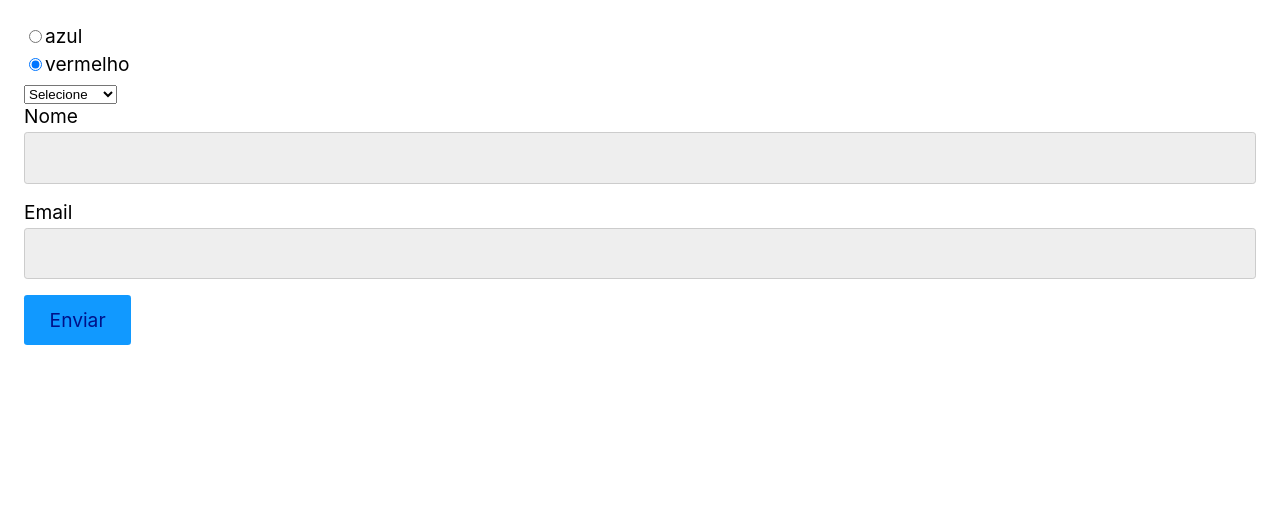
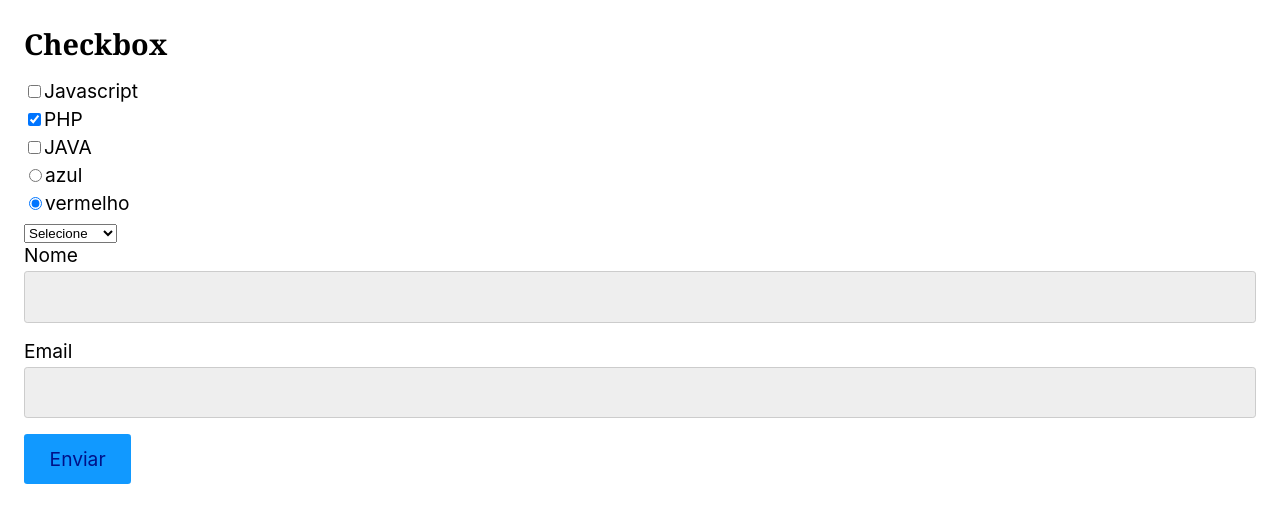
Before and after one commit to JosueFernandes7/OneBitCode, a React (Create React App) app in the folder ReactJs/04. ReactAppOg/myapp/: page / in a window 1280 px wide. Shown: the top 522 px of the page. Built offline with nearby package versions, Linux system fonts and the light colour scheme.

Commit message:
checkbox component

```diff
--- a/ReactJs/04. ReactAppOg/myapp/src/App.js
+++ b/ReactJs/04. ReactAppOg/myapp/src/App.js
@@ -2,13 +2,17 @@ import React from 'react'
 import Input from './Form/Input'
 import Select from './Form/Select';
 import Radio from './Form/Radio';
+import Checkbox from './Form/Checkbox';
 const App = () => {
   const [nome,setNome] = React.useState('');
   const [email,setEmail] = React.useState('');
   const [produto, setProduto] = React.useState('')
   const [cor, setCor] = React.useState('vermelho');
+  const [linguagens, setLinguagens] = React.useState(['PHP']);
   return (
     <form>
+      <h2>Checkbox</h2>
+      <Checkbox options={['Javascript','PHP','JAVA']} value={linguagens} setValue={setLinguagens}/>
       <Radio options={['azul','vermelho']} value={cor} setValue = {setCor}/>
       <Select options={['smartphone','tablet']} value={produto} setValue={setProduto}/>
       <Input label="Nome" id="nome" value={nome} setValue={setNome} required/>
--- /dev/null
+++ b/ReactJs/04. ReactAppOg/myapp/src/Form/Checkbox.js
@@ -0,0 +1,27 @@
+import React from 'react'
+
+function Checkbox({options, value, setValue}) {
+  console.log(value);
+  function handleChange({target}){
+    const {checked} = target;
+    if(checked) setValue([...value, target.value]);
+    else setValue(value.filter(value => value !== target.value));
+  }
+  return (
+    <>
+      {options.map((option, index) => (
+        <label key={index}>
+          <input
+          checked={value.includes(option)}
+          type="checkbox"
+          value={option}
+          onChange={handleChange}
+          ></input>
+          {option}
+        </label>
+      ))}
+    </>
+  )
+}
+
+export default Checkbox
--- a/ReactJs/04. ReactAppOg/myapp/src/Form/Radio.js
+++ b/ReactJs/04. ReactAppOg/myapp/src/Form/Radio.js
@@ -1,7 +1,6 @@
 import React from 'react';
 
 const Radio = ({options, value, setValue}) => {
-  console.log(options);
   return (
     <>
     {options.map((op, index) => (
```
